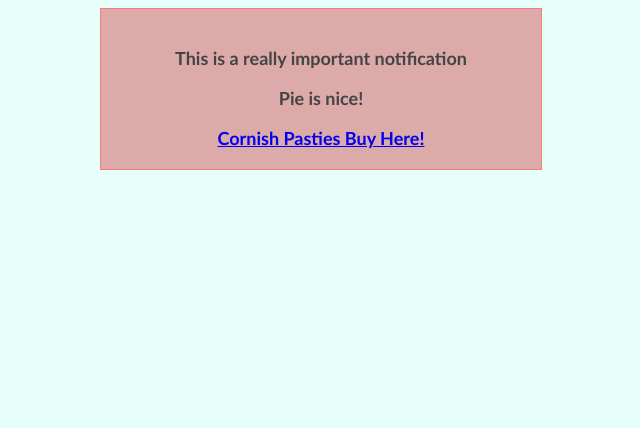
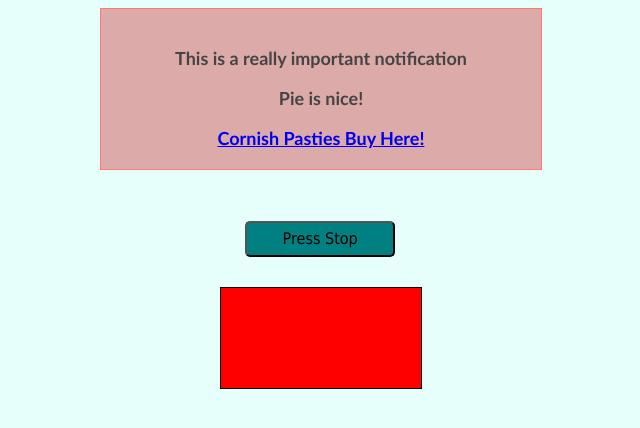
Before and after one commit to ccasey79/jQuery-projects, a plain HTML site: page JS-Timers/index.html in a window 1280 px wide. Shown: the whole page, without its empty margins (319-959 px from the left). Drawn offline with Linux system fonts and the light colour scheme.

Commit message:
JS timer with color changer

```diff
--- a/JS-Timers/index.html
+++ b/JS-Timers/index.html
@@ -11,10 +11,11 @@
   <div id="message">
     <p>This is a really important notification</p>
     <p>Pie is nice!</p>
+  </div>
 
+  <div id="holder"></div>
 
-
-  </div>
+  <div id="colour-changer"></div>
 
 
   <script src="main.js"></script>
--- a/JS-Timers/main.js
+++ b/JS-Timers/main.js
@@ -24,3 +24,36 @@ var box = document.getElementById("message");
 link.innerHTML = "Cornish Pasties Buy Here!";
 link.setAttribute("href", "http://google.com");
 box.appendChild(link);
+
+// creating new button
+
+var button = document.createElement("button");
+var contain = document.getElementById("holder");
+
+contain.append(button);
+button.innerHTML = "Press Stop";
+
+// creating a colour changer
+
+var colourChanger = document.getElementById("colour-changer");
+var colours = ["red", "blue", "green", "pink"];
+var counter = 0;
+
+
+function changeColour () {
+
+  if (counter >= colours.length) {
+    counter = 0;
+  }
+
+  colourChanger.style.background = colours[counter];
+  counter++;
+}
+
+var stopChanger = setInterval(changeColour, 3000); // stop colour change
+
+    button.onclick = function() {
+
+    clearInterval(stopChanger);
+
+  };
--- a/JS-Timers/style.css
+++ b/JS-Timers/style.css
@@ -33,3 +33,26 @@ transition: opacity 0.7s;
 -moz-transition: opacity 0.7s;
 transition: opacity 0.7s
 }
+
+button {
+  background: #008080;
+  border-radius: 5px;
+  width: 150px;
+  height: 36px;
+  margin-top: 4%;
+  margin-left: 44%;
+  font-family: tahoma;
+  font-size: 1rem;
+}
+
+#colour-changer {
+  width: 200px;
+  height: 100px;
+  margin: 30px auto;
+  border: 1px solid #000;
+  background: #fff;
+
+  -webkit-transition: background 0.7s;
+  -moz-transition: background 0.7s;
+  transition: background 0.7s;
+}
```
